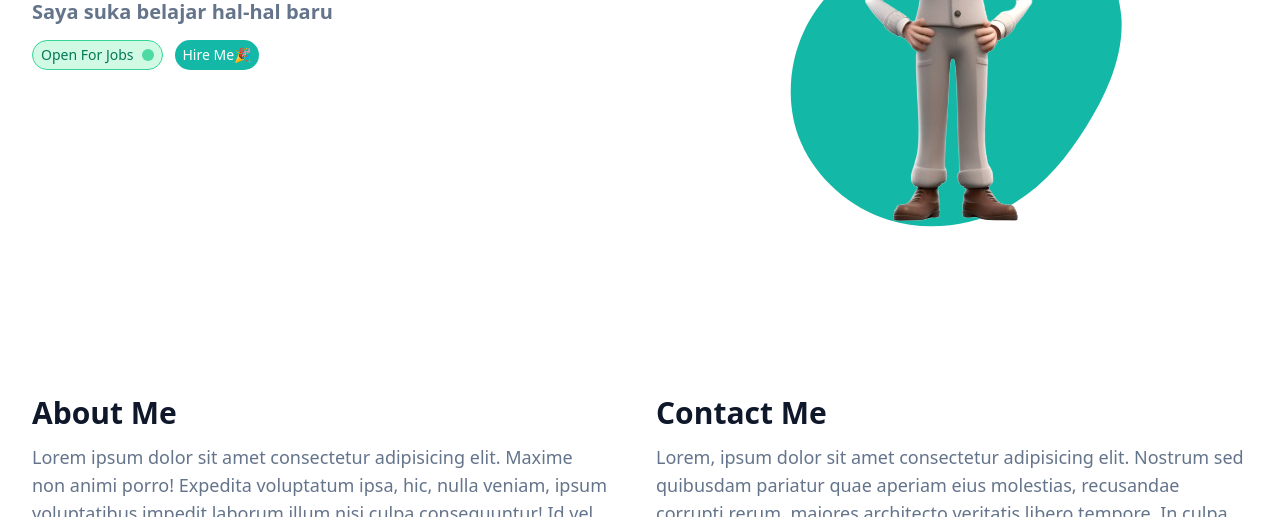
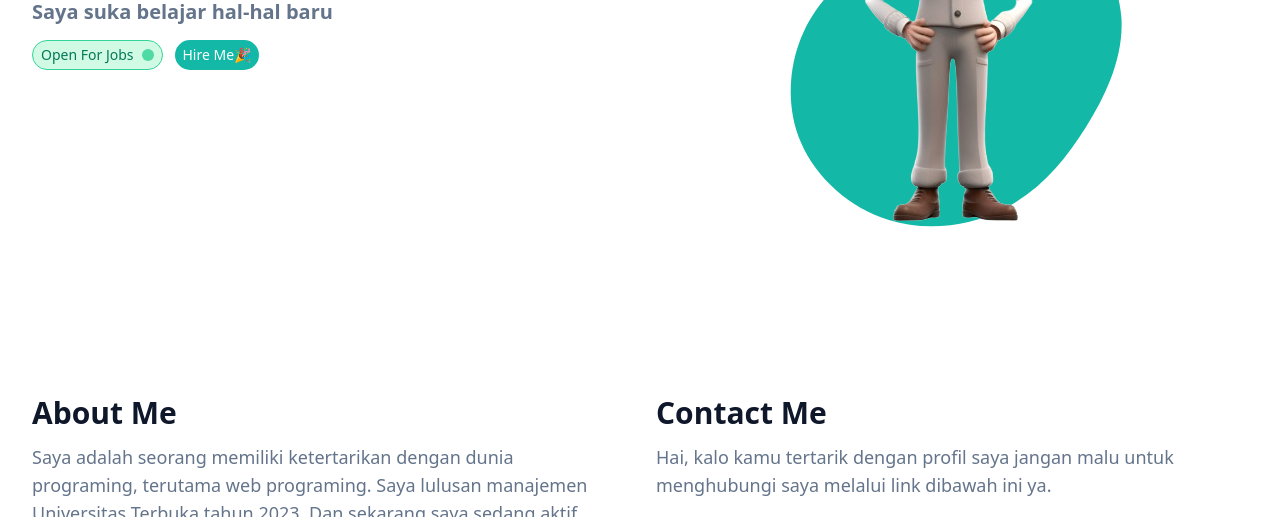
Before and after one commit to hastoo/Tugas3_Devscale, a website built with Vite: page src/index.html in a window 1280 px wide. Shown: the part 429-946 px from the top of the page. Built offline with nearby package versions, Linux system fonts and the light colour scheme.

Commit message:
change about

```diff
--- a/src/index.html
+++ b/src/index.html
@@ -87,14 +87,13 @@
           <div class="w-full px-4 mb-10 lg:w-1/2">
             <h4 class="font-semibold text-dark text-3xl mb-3">About Me</h4>
             <p class="font-medium text-base text-secondary max-w-xl lg:text-lg">
-              Lorem ipsum dolor sit amet consectetur adipisicing elit. Maxime non animi porro! Expedita voluptatum ipsa, hic, nulla veniam, ipsum voluptatibus impedit laborum illum nisi culpa consequuntur! Id vel amet rerum!
+              Saya adalah seorang memiliki ketertarikan dengan dunia programing, terutama web programing. Saya lulusan manajemen Universitas Terbuka tahun 2023. Dan sekarang saya sedang aktif dalam belajar fullstack javascript di devscale.id
             </p>
           </div>
           <div class="w-full px-4 lg:w-1/2">
             <h3 id="contact" class="font-semibold text-dark text-3xl mb-3">Contact Me</h3>
             <p class="font-medium text-base text-secondary mb-6 lg:text-lg">
-              Lorem, ipsum dolor sit amet consectetur adipisicing elit. Nostrum sed quibusdam pariatur quae aperiam eius molestias, recusandae corrupti rerum, maiores architecto veritatis libero tempore. In culpa nemo deserunt doloremque
-              dicta.
+              Hai, kalo kamu tertarik dengan profil saya jangan malu untuk menghubungi saya melalui link dibawah ini ya.
             </p>
             <div class="flex items-center">
               <!-- linkedin -->
```
